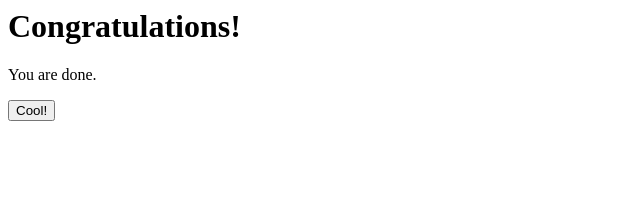
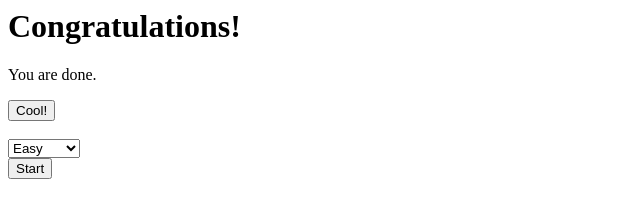
Before and after one commit to zhstella/HackBeanPot2024, a plain HTML site: page index.html in a window 1280 px wide. Shown: the whole page, without its empty margins (0-640 px from the left). Drawn offline with Linux system fonts and the light colour scheme.

Commit message:
update html

```diff
--- a/index.html
+++ b/index.html
@@ -20,7 +20,15 @@
 
     <br>
     <div id="menu">
-        <div class
+        <div class="custom-select">
+             <select id="diffSelect">
+                <option value="10">Easy</option>
+                <option value="15">Medium</option>
+                <option value="25">Hard</option>
+                <option value="38">Extreme</option>
+             </select>
+        </div>
+        <input id="startMazeBtn" type="button" onclick="makeMaze()" value="Start" />
     </div>
 </body>
 </html>
```
